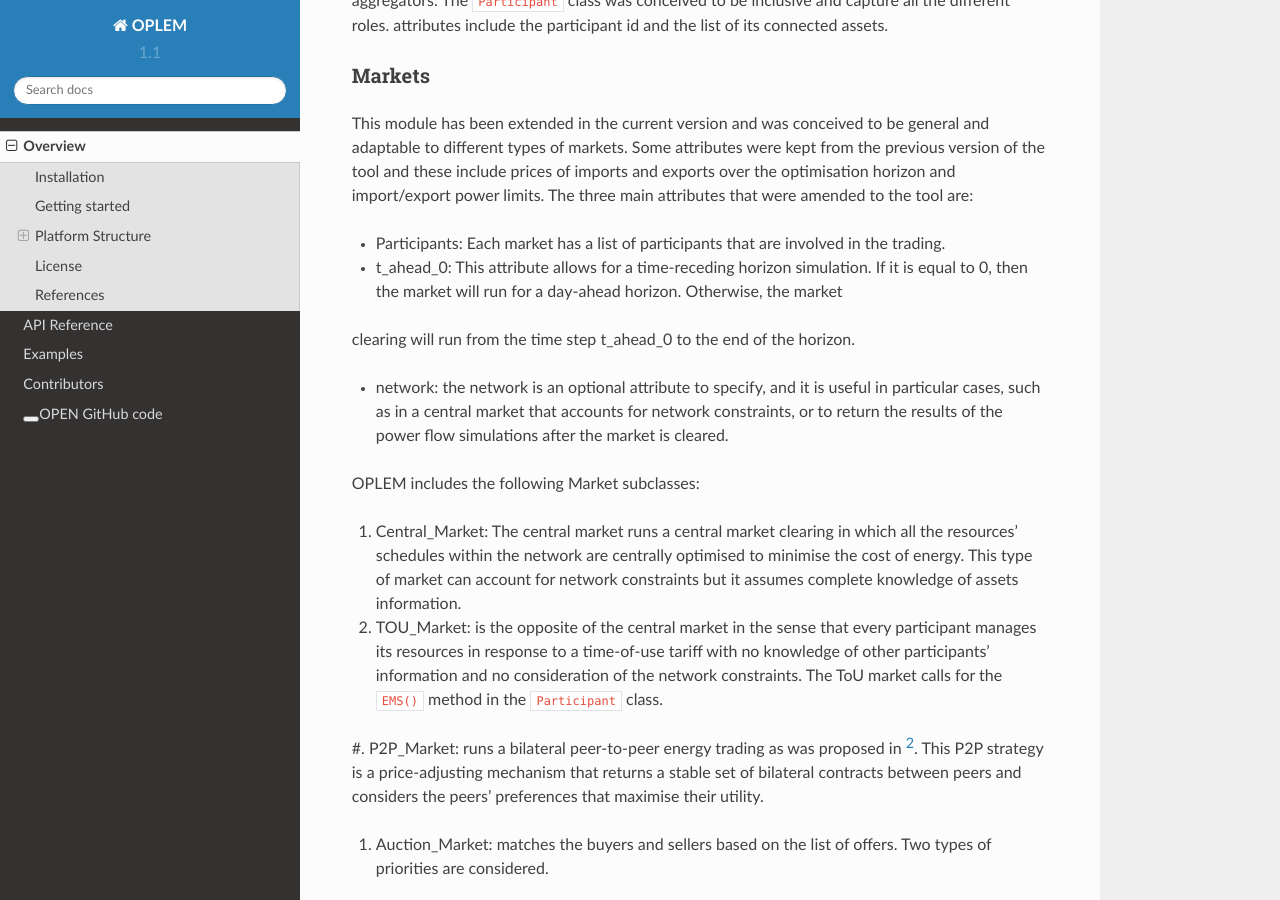
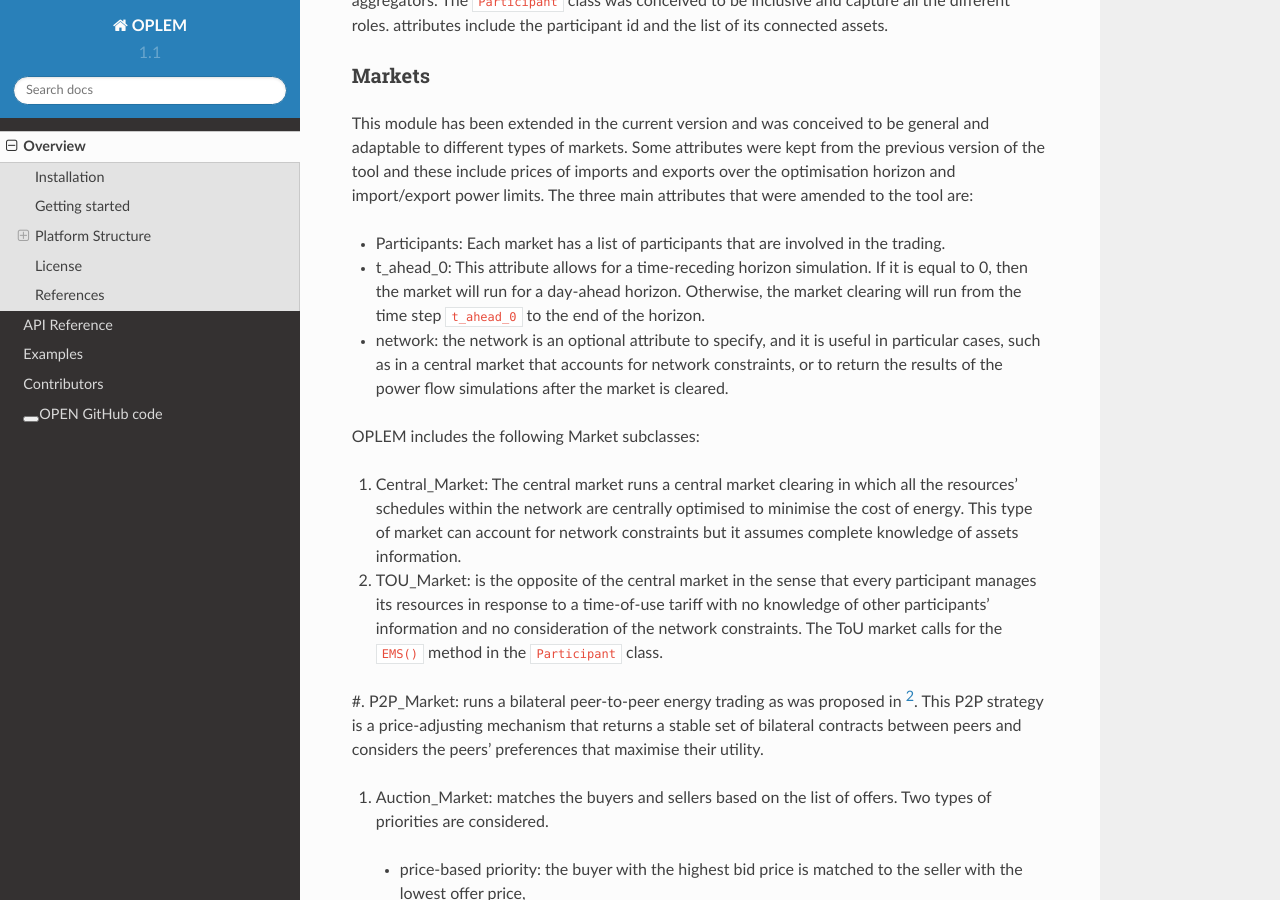
Before and after one commit to EsaLaboratory/OPLEM, a Sphinx documentation site: the page built from docs/overview.rst, in a window 1280 px wide and 900 px high, scrolled down 4272 px. Built offline with Sphinx 7.4.7 and the Read the Docs theme 2.0.0, drawn with Linux system fonts in a browser that asks for light colours.

```diff
--- a/docs/overview.rst
+++ b/docs/overview.rst
@@ -105,8 +105,7 @@ The three main attributes that were amended to the tool are:
 
 * Participants: Each market has a list of participants that are involved in the trading.
 
-* t_ahead_0: This attribute allows for a time-receding horizon simulation. If it is equal to 0, then the market will run for a day-ahead horizon. Otherwise, the market
-clearing will run from the time step t_ahead_0 to the end of the horizon.
+* t_ahead_0: This attribute allows for a time-receding horizon simulation. If it is equal to 0, then the market will run for a day-ahead horizon. Otherwise, the market clearing will run from the time step ``t_ahead_0`` to the end of the horizon.
 
 * network: the network is an optional attribute to specify, and it is useful in particular cases, such as in a central market that accounts for network constraints, or to return the results of the power flow simulations after the market is cleared.
 
```
